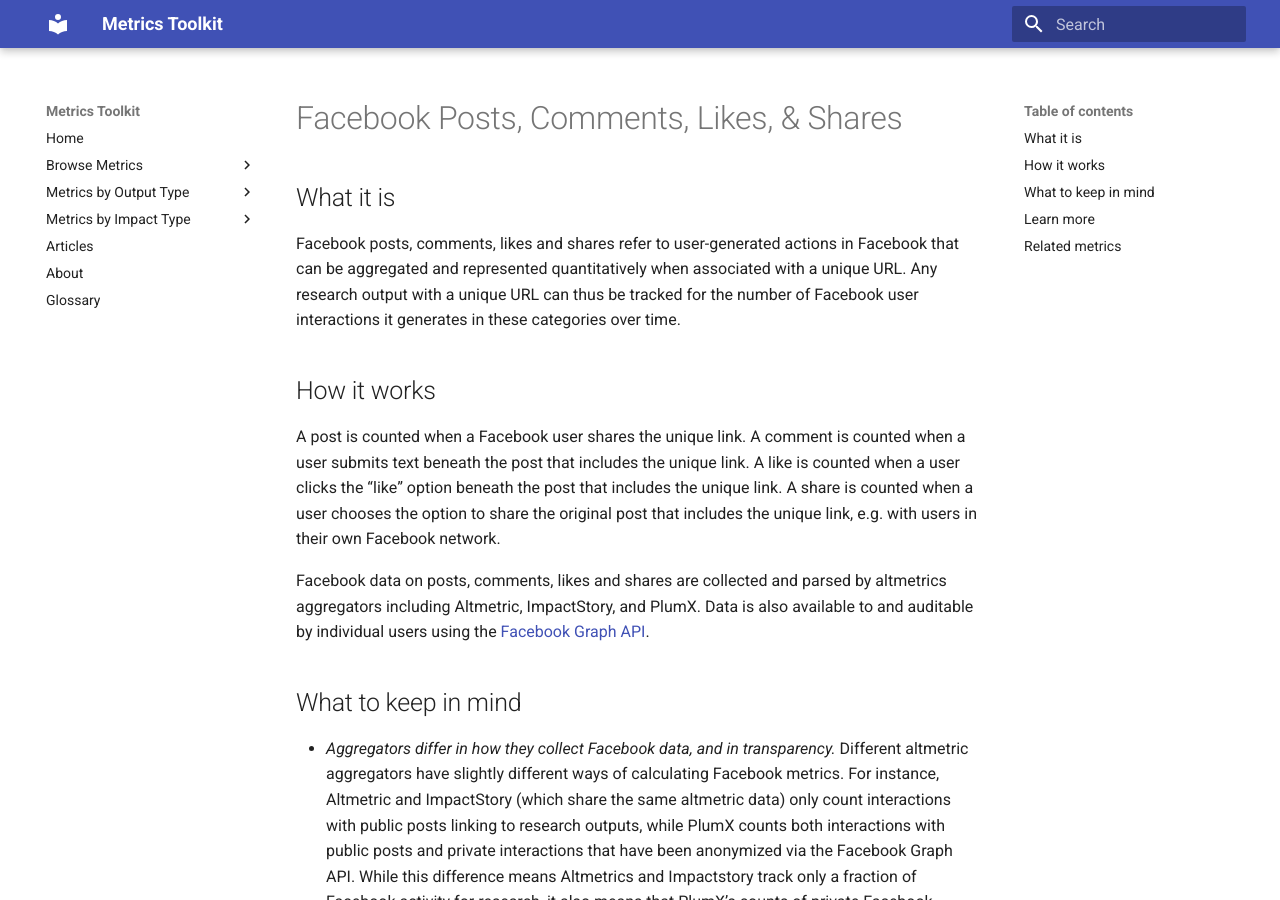
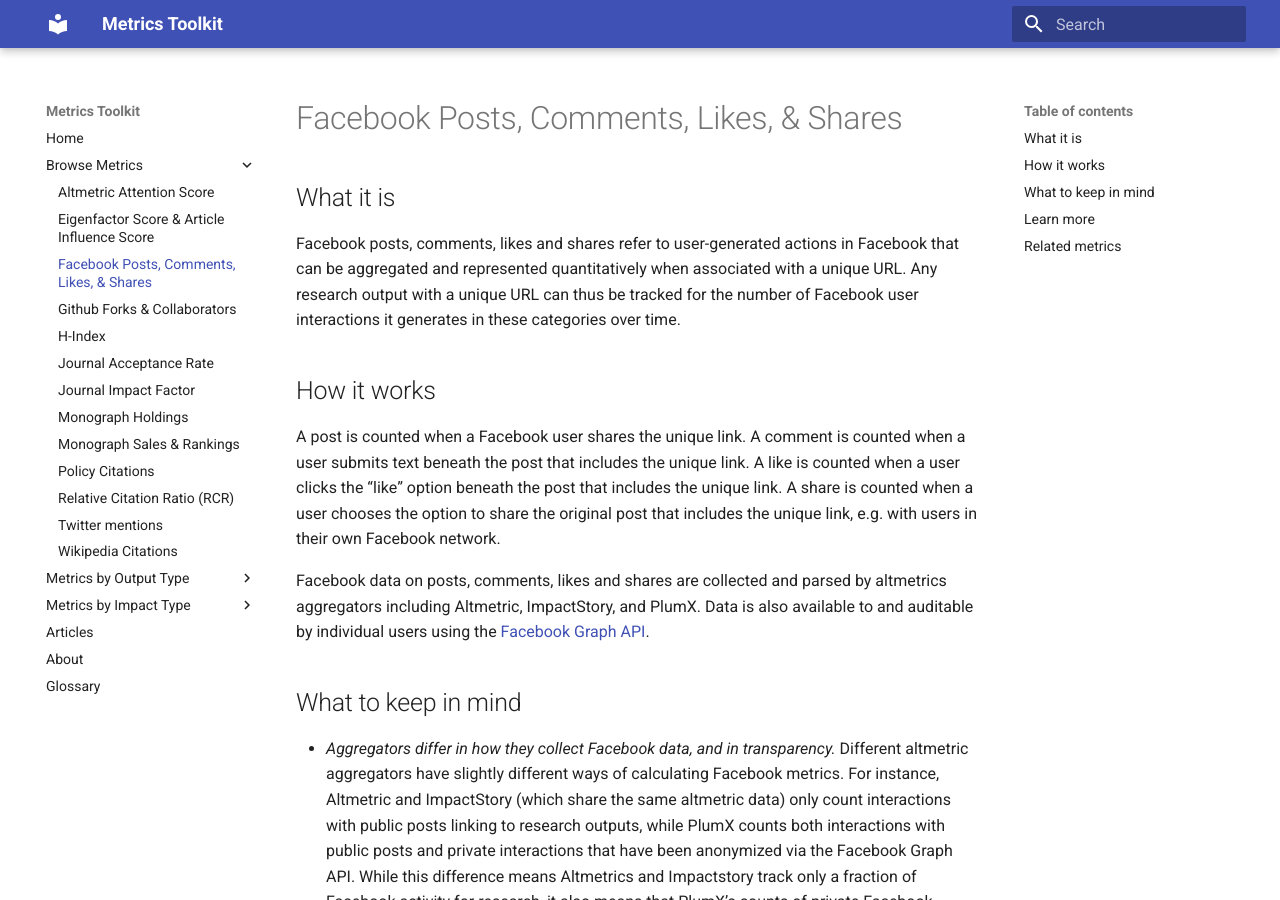
Before and after one commit to rchampieux/diy-documentation, an MkDocs documentation site: the page built from docs/facebook.md, in a window 1280 px wide and 900 px high. Built offline with MkDocs 1.6.1 and Material for MkDocs 9.7.7, drawn with Linux system fonts in a browser that asks for light colours.

Commit message:
Update mkdocs.yml
add new posts to browse metrics list

```diff
--- a/mkdocs.yml
+++ b/mkdocs.yml
@@ -8,13 +8,16 @@ nav:
   - Browse Metrics:
     - Altmetric Attention Score: altmetricattention.md
     - Eigenfactor Score & Article Influence Score: eigenfactor.md
+    - Facebook Posts, Comments, Likes, & Shares: facebook.md
     - Github Forks & Collaborators: github.md
     - H-Index: hindex.md
     - Journal Acceptance Rate: journalacceptance.md
+    - Journal Impact Factor: journalimpactfactor.md
     - Monograph Holdings: monographholdings.md
     - Monograph Sales & Rankings: monographsales.md
     - Policy Citations: policycitations.md
     - Relative Citation Ratio (RCR): relativecitationratio.md
+    - Twitter mentions: twittermentions.md
     - Wikipedia Citations: wikipedia.md
   - Metrics by Output Type:
     - Articles: lesson2.md
```
